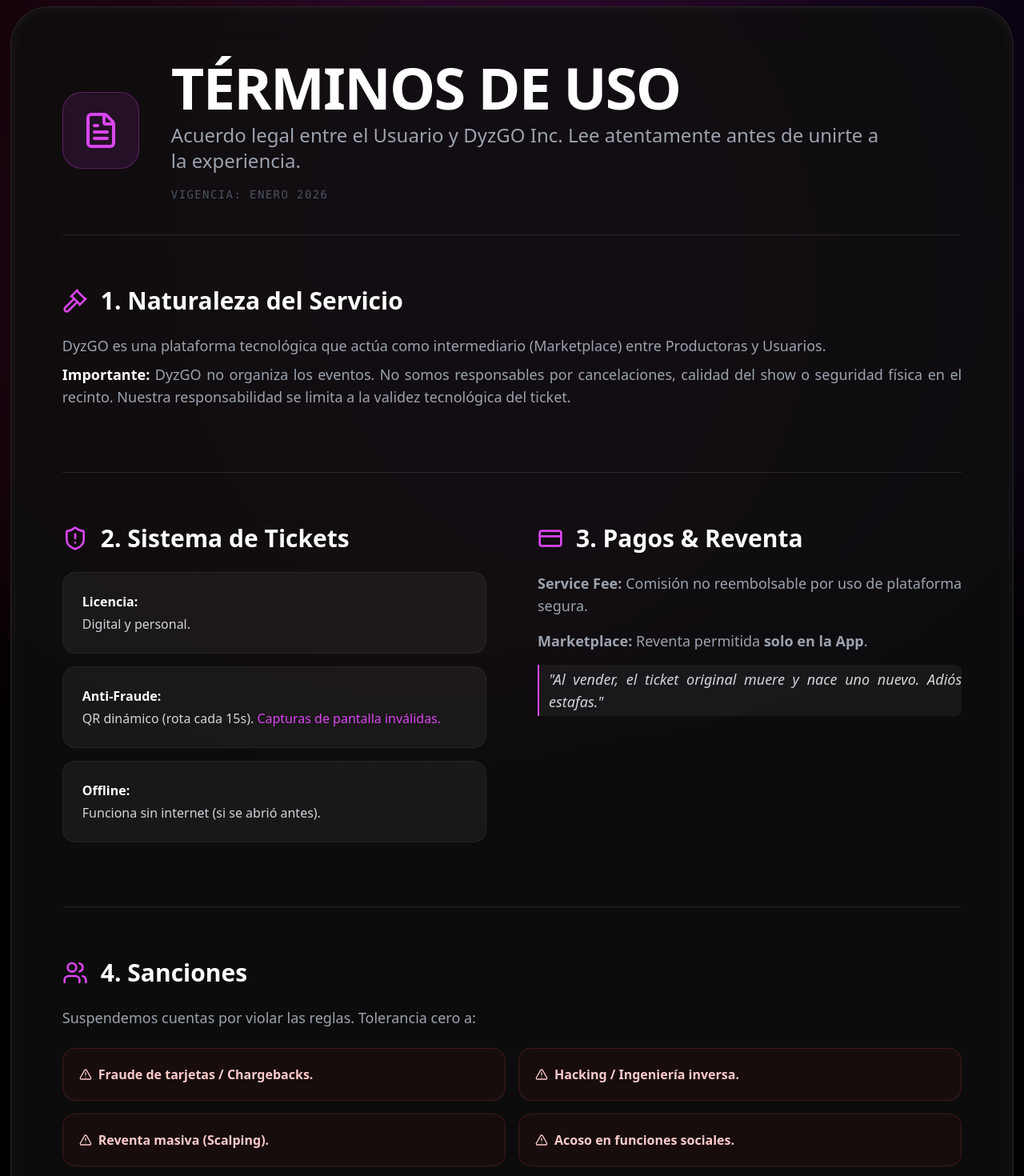
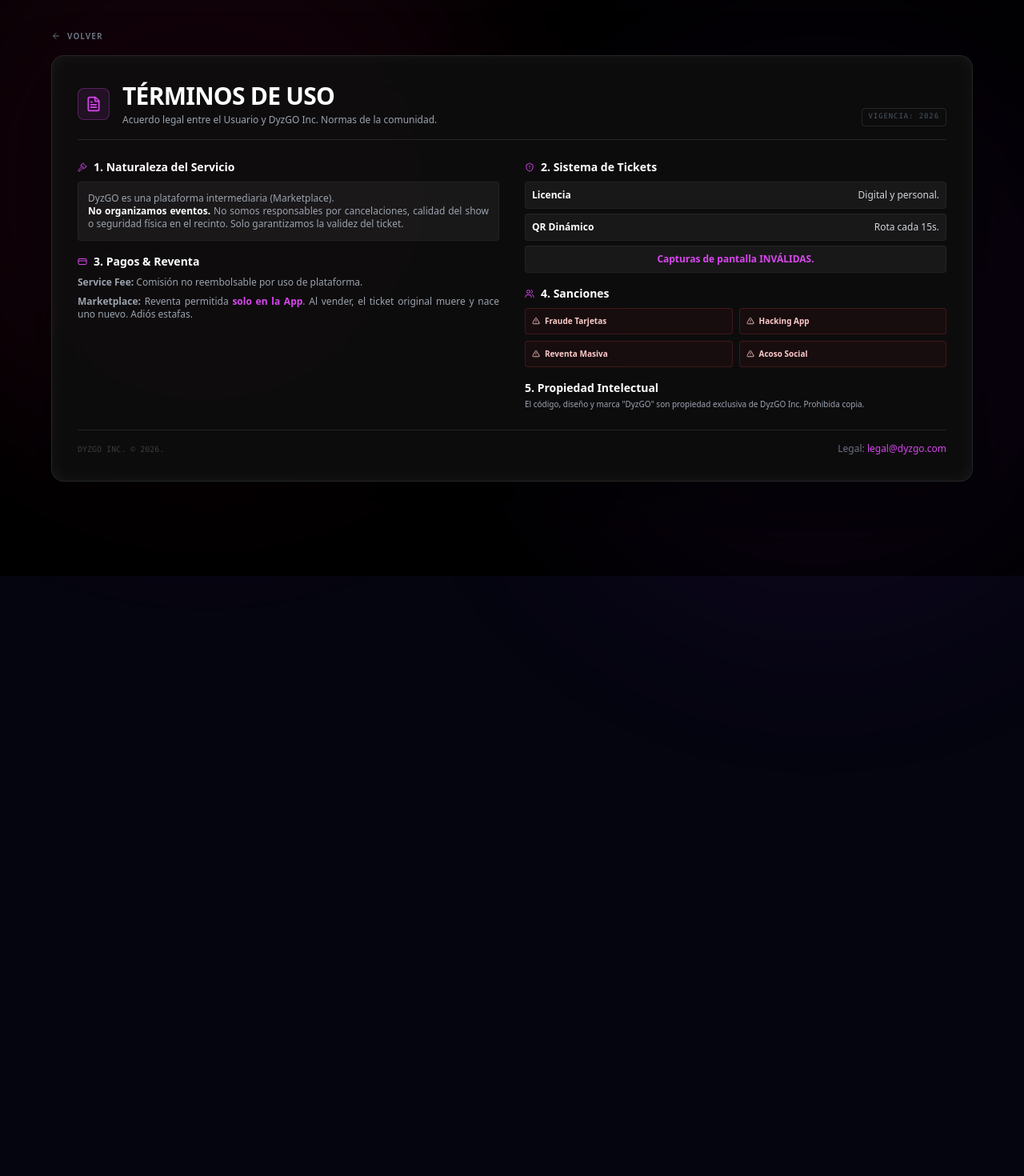
Before and after one commit to dyzgolanding/dyzgo-landing, a Next.js app: page /terms in a window 1280 px wide. Shown: the part 80-1550 px from the top of the page at 80% size. After the commit the page ends 800 px from the top, so only its background shows below. Built offline with nearby package versions, Linux system fonts and the light colour scheme.

Commit message:
Update page.tsx

```diff
--- a/app/terms/page.tsx
+++ b/app/terms/page.tsx
@@ -3,163 +3,137 @@
 import React from "react";
 import { ArrowLeft, FileText, Gavel, AlertTriangle, CreditCard, Users, ShieldAlert } from "lucide-react";
 import Link from "next/link";
-// IMPORTANTE: Importamos 'Variants' aquí también
 import { motion, Variants } from "framer-motion";
 
 export default function TermsPage() {
-
-  // AÑADIDO: ': Variants' para corregir el error de tipo
   const containerVariants: Variants = {
-    hidden: { opacity: 0, y: 20 },
-    visible: {
-      opacity: 1,
-      y: 0,
-      transition: { duration: 0.6, ease: "easeOut" }
-    },
+    hidden: { opacity: 0, scale: 0.98 },
+    visible: { opacity: 1, scale: 1, transition: { duration: 0.4, ease: "easeOut" } },
   };
 
   return (
-    <div className="min-h-screen bg-black text-white font-sans selection:bg-neonPink/30 relative overflow-x-hidden flex flex-col items-center py-4 md:py-10">
+    <div className="min-h-screen bg-black text-white font-sans selection:bg-neonPink/30 relative overflow-x-hidden flex flex-col items-center justify-center py-4 md:py-8">
 
-      <div className="fixed inset-0 z-0 pointer-events-none">
-        <motion.div
-           animate={{ rotate: 360, scale: [1, 1.2, 1] }}
-           transition={{ duration: 50, repeat: Infinity, ease: "linear" }}
-           className="absolute top-[-20%] left-[-10%] w-[90vw] h-[90vw] bg-[#db2777]/15 blur-[100px] rounded-full"
-        />
-        <motion.div
-           animate={{ rotate: -360, scale: [1, 1.1, 1] }}
-           transition={{ duration: 55, repeat: Infinity, ease: "linear" }}
-           className="absolute bottom-[-20%] right-[-10%] w-[90vw] h-[90vw] bg-[#581c87]/20 blur-[100px] rounded-full"
-        />
+      <div className="fixed inset-0 z-0 pointer-events-none opacity-50">
+        <div className="absolute top-[-10%] left-[-10%] w-[60vw] h-[60vw] bg-[#db2777]/15 blur-[100px] rounded-full" />
+        <div className="absolute bottom-[-10%] right-[-10%] w-[60vw] h-[60vw] bg-[#581c87]/20 blur-[100px] rounded-full" />
       </div>
 
       <motion.div
         variants={containerVariants}
         initial="hidden"
         animate="visible"
-        className="w-full md:w-[98vw] relative z-10 flex flex-col items-center"
+        // ANCHO EXTENDIDO PERO CONTENIDO: max-w-6xl
+        className="w-[95%] md:max-w-6xl relative z-10 flex flex-col items-center"
       >
-        <div className="w-[92%] md:w-full md:px-8 mb-4 md:mb-6">
-          <Link href="/" className="inline-flex items-center gap-2 text-gray-500 hover:text-neonPink transition-colors group uppercase text-[10px] md:text-sm font-bold tracking-widest">
-            <ArrowLeft size={14} className="group-hover:-translate-x-1 transition-transform" /> Volver
+        <div className="w-full mb-4 flex justify-start">
+          <Link href="/" className="inline-flex items-center gap-2 text-gray-500 hover:text-neonPink transition-colors group uppercase text-[10px] font-bold tracking-widest">
+            <ArrowLeft size={12} className="group-hover:-translate-x-1 transition-transform" /> Volver
           </Link>
         </div>
 
-        {/* Panel de Vidrio Adaptativo */}
-        <div className="glass-panel w-[95%] md:w-full p-4 md:p-16 rounded-2xl md:rounded-[3rem] border border-white/10 bg-black/70 backdrop-blur-3xl shadow-[0_0_60px_rgba(219,39,119,0.15)]">
+        {/* Panel Estilo Dashboard */}
+        <div className="glass-panel w-full p-4 md:p-8 rounded-2xl border border-white/10 bg-black/80 backdrop-blur-xl shadow-2xl">
 
-          {/* Header */}
-          <div className="flex flex-col md:flex-row items-start md:items-center gap-4 md:gap-10 mb-6 md:mb-16 border-b border-white/10 pb-6 md:pb-10">
-             <div className="w-10 h-10 md:w-24 md:h-24 rounded-xl md:rounded-3xl bg-neonPink/10 border border-neonPink/30 flex items-center justify-center shrink-0">
-                <FileText className="text-neonPink w-5 h-5 md:w-12 md:h-12"/>
+          {/* Header Compacto */}
+          <div className="flex items-center gap-4 mb-6 border-b border-white/10 pb-4">
+             <div className="w-10 h-10 rounded-lg bg-neonPink/10 border border-neonPink/30 flex items-center justify-center shrink-0">
+                <FileText className="text-neonPink w-5 h-5"/>
              </div>
-             <div className="flex-1">
-                <h1 className="text-2xl md:text-7xl font-black uppercase tracking-tight text-white leading-none mb-2">Términos de Uso</h1>
-                <p className="text-xs md:text-2xl text-gray-400 font-medium max-w-4xl leading-snug">
-                  Acuerdo legal entre el Usuario y DyzGO Inc. Lee atentamente antes de unirte a la experiencia.
+             <div className="flex-1 flex flex-col md:flex-row md:items-end justify-between gap-2">
+                <div>
+                    <h1 className="text-xl md:text-3xl font-black uppercase tracking-tight text-white leading-none">Términos de Uso</h1>
+                    <p className="text-[10px] md:text-xs text-gray-400 font-medium mt-1">
+                      Acuerdo legal entre el Usuario y DyzGO Inc. Normas de la comunidad.
                     </p>
-                <p className="text-[9px] md:text-sm text-gray-600 mt-2 md:mt-4 font-mono uppercase tracking-widest">Vigencia: Enero 2026</p>
+                </div>
+                <span className="text-[9px] text-gray-600 font-mono uppercase tracking-widest border border-white/10 px-2 py-1 rounded">Vigencia: 2026</span>
              </div>
           </div>
 
-          {/* Contenido Legal */}
-          <div className="space-y-6 md:space-y-20 text-gray-300">
+          {/* GRID DE 2 COLUMNAS (Información Densa) */}
+          <div className="grid grid-cols-1 md:grid-cols-2 gap-4 md:gap-x-8 md:gap-y-6 text-gray-300">
 
-            {/* 1. Naturaleza */}
-            <section className="space-y-2 md:space-y-6">
-              <h3 className="text-white text-sm md:text-3xl font-bold flex items-center gap-2 md:gap-4">
-                <Gavel className="text-neonPink w-4 h-4 md:w-8 md:h-8" /> 1. Naturaleza del Servicio
+            {/* Columna Izquierda */}
+            <div className="space-y-4">
+                <section>
+                  <h3 className="text-white text-xs md:text-sm font-bold flex items-center gap-2 mb-2">
+                    <Gavel className="text-neonPink w-3 h-3" /> 1. Naturaleza del Servicio
                   </h3>
-              <div className="prose prose-invert max-w-none text-[10px] md:text-lg leading-relaxed text-gray-400 text-justify">
-                <p className="mb-2">
-                  DyzGO es una plataforma tecnológica que actúa como intermediario (Marketplace) entre Productoras y Usuarios.
+                  <div className="bg-white/5 p-3 rounded border border-white/5 text-[10px] md:text-xs leading-relaxed text-gray-400 text-justify">
+                    DyzGO es una plataforma intermediaria (Marketplace).
+                    <br/><strong className="text-white">No organizamos eventos.</strong> No somos responsables por cancelaciones, calidad del show o seguridad física en el recinto. Solo garantizamos la validez del ticket.
+                  </div>
+                </section>
+
+                <section>
+                  <h3 className="text-white text-xs md:text-sm font-bold flex items-center gap-2 mb-2">
+                    <CreditCard className="text-neonPink w-3 h-3" /> 3. Pagos & Reventa
+                  </h3>
+                  <div className="text-[10px] md:text-xs leading-relaxed text-gray-400 text-justify space-y-2">
+                    <p>
+                      <strong>Service Fee:</strong> Comisión no reembolsable por uso de plataforma.
                     </p>
                     <p>
-                  <strong className="text-white">Importante:</strong> DyzGO no organiza los eventos. No somos responsables por cancelaciones, calidad del show o seguridad física en el recinto. Nuestra responsabilidad se limita a la validez tecnológica del ticket.
+                      <strong>Marketplace:</strong> Reventa permitida <strong className="text-neonPink">solo en la App</strong>. Al vender, el ticket original muere y nace uno nuevo. Adiós estafas.
                     </p>
                   </div>
                 </section>
+            </div>
 
-            <div className="grid grid-cols-1 md:grid-cols-2 gap-4 md:gap-16 border-t border-white/10 pt-6 md:pt-16">
-                {/* 2. Tickets */}
-                <section className="space-y-2 md:space-y-6">
-                  <h3 className="text-white text-sm md:text-3xl font-bold flex items-center gap-2 md:gap-4">
-                    <ShieldAlert className="text-neonPink w-4 h-4 md:w-8 md:h-8" /> 2. Sistema de Tickets
+            {/* Columna Derecha */}
+            <div className="space-y-4">
+                <section>
+                  <h3 className="text-white text-xs md:text-sm font-bold flex items-center gap-2 mb-2">
+                    <ShieldAlert className="text-neonPink w-3 h-3" /> 2. Sistema de Tickets
                   </h3>
-                  <ul className="space-y-2 md:space-y-4">
-                    <li className="bg-white/5 p-3 md:p-6 rounded-lg md:rounded-2xl border border-white/5 text-[10px] md:text-base">
-                      <strong className="text-white block mb-1">Licencia:</strong> Digital y personal.
+                  <ul className="space-y-1.5">
+                    <li className="bg-white/5 p-2 rounded border border-white/5 text-[10px] md:text-xs flex justify-between">
+                      <strong className="text-white">Licencia</strong> <span>Digital y personal.</span>
                     </li>
-                    <li className="bg-white/5 p-3 md:p-6 rounded-lg md:rounded-2xl border border-white/5 text-[10px] md:text-base">
-                      <strong className="text-white block mb-1">Anti-Fraude:</strong> QR dinámico (rota cada 15s). <span className="text-neonPink">Capturas de pantalla inválidas.</span>
+                    <li className="bg-white/5 p-2 rounded border border-white/5 text-[10px] md:text-xs flex justify-between">
+                      <strong className="text-white">QR Dinámico</strong> <span>Rota cada 15s.</span>
                     </li>
-                    <li className="bg-white/5 p-3 md:p-6 rounded-lg md:rounded-2xl border border-white/5 text-[10px] md:text-base">
-                      <strong className="text-white block mb-1">Offline:</strong> Funciona sin internet (si se abrió antes).
+                    <li className="bg-white/5 p-2 rounded border border-white/5 text-[10px] md:text-xs text-center text-neonPink font-bold">
+                      Capturas de pantalla INVÁLIDAS.
                     </li>
                   </ul>
                 </section>
 
-                {/* 3. Pagos */}
-                <section className="space-y-2 md:space-y-6">
-                  <h3 className="text-white text-sm md:text-3xl font-bold flex items-center gap-2 md:gap-4">
-                    <CreditCard className="text-neonPink w-4 h-4 md:w-8 md:h-8" /> 3. Pagos & Reventa
+                <section>
+                  <h3 className="text-white text-xs md:text-sm font-bold flex items-center gap-2 mb-2">
+                    <Users className="text-neonPink w-3 h-3" /> 4. Sanciones
                   </h3>
-                  <div className="text-[10px] md:text-lg leading-relaxed text-gray-400 text-justify space-y-2 md:space-y-4">
-                    <p>
-                      <strong>Service Fee:</strong> Comisión no reembolsable por uso de plataforma segura.
-                    </p>
-                    <p>
-                      <strong>Marketplace:</strong> Reventa permitida <strong>solo en la App</strong>.
-                    </p>
-                    <div className="border-l-2 border-neonPink pl-3 py-1 italic text-gray-300 bg-white/5 rounded-r-lg">
-                      "Al vender, el ticket original muere y nace uno nuevo. Adiós estafas."
+                  <div className="grid grid-cols-2 gap-2">
+                     <div className="p-2 rounded bg-red-900/10 border border-red-500/20 text-red-200 text-[9px] md:text-[10px] font-bold flex items-center gap-1.5">
+                        <AlertTriangle size={10}/> Fraude Tarjetas
                      </div>
+                     <div className="p-2 rounded bg-red-900/10 border border-red-500/20 text-red-200 text-[9px] md:text-[10px] font-bold flex items-center gap-1.5">
+                        <AlertTriangle size={10}/> Hacking App
                      </div>
-                </section>
+                     <div className="p-2 rounded bg-red-900/10 border border-red-500/20 text-red-200 text-[9px] md:text-[10px] font-bold flex items-center gap-1.5">
+                        <AlertTriangle size={10}/> Reventa Masiva
                      </div>
-
-            {/* 4. Conducta */}
-            <section className="space-y-2 md:space-y-6 border-t border-white/10 pt-6 md:pt-16">
-              <h3 className="text-white text-sm md:text-3xl font-bold flex items-center gap-2 md:gap-4">
-                <Users className="text-neonPink w-4 h-4 md:w-8 md:h-8" /> 4. Sanciones
-              </h3>
-              <p className="text-[10px] md:text-lg leading-relaxed text-gray-400 text-justify">
-                Suspendemos cuentas por violar las reglas. Tolerancia cero a:
-              </p>
-              <div className="grid grid-cols-1 sm:grid-cols-2 gap-2 md:gap-4 mt-2 md:mt-6">
-                 <div className="p-3 md:p-5 rounded-lg md:rounded-2xl bg-red-900/10 border border-red-500/20 text-red-200 text-[10px] md:text-base font-bold flex items-center gap-2">
-                    <AlertTriangle size={16}/> Fraude de tarjetas / Chargebacks.
-                 </div>
-                 <div className="p-3 md:p-5 rounded-lg md:rounded-2xl bg-red-900/10 border border-red-500/20 text-red-200 text-[10px] md:text-base font-bold flex items-center gap-2">
-                    <AlertTriangle size={16}/> Hacking / Ingeniería inversa.
-                 </div>
-                 <div className="p-3 md:p-5 rounded-lg md:rounded-2xl bg-red-900/10 border border-red-500/20 text-red-200 text-[10px] md:text-base font-bold flex items-center gap-2">
-                    <AlertTriangle size={16}/> Reventa masiva (Scalping).
-                 </div>
-                 <div className="p-3 md:p-5 rounded-lg md:rounded-2xl bg-red-900/10 border border-red-500/20 text-red-200 text-[10px] md:text-base font-bold flex items-center gap-2">
-                    <AlertTriangle size={16}/> Acoso en funciones sociales.
+                     <div className="p-2 rounded bg-red-900/10 border border-red-500/20 text-red-200 text-[9px] md:text-[10px] font-bold flex items-center gap-1.5">
+                        <AlertTriangle size={10}/> Acoso Social
                      </div>
                   </div>
                 </section>
 
-            {/* 5. Propiedad */}
-            <section className="bg-white/5 rounded-xl md:rounded-[2rem] p-4 md:p-12 border border-white/10">
-              <h3 className="text-white text-sm md:text-3xl font-bold mb-2 md:mb-6">5. Propiedad Intelectual</h3>
-              <p className="text-[10px] md:text-lg leading-relaxed text-gray-300">
-                El código, diseño, algoritmo QR y marca "DyzGO" son propiedad exclusiva de DyzGO Inc. Prohibida su copia.
-              </p>
+                <section>
+                   <h3 className="text-white text-xs md:text-sm font-bold mb-1">5. Propiedad Intelectual</h3>
+                   <p className="text-[10px] text-gray-400 leading-snug">El código, diseño y marca "DyzGO" son propiedad exclusiva de DyzGO Inc. Prohibida copia.</p>
                 </section>
+            </div>
 
           </div>
 
-          {/* Footer Legal */}
-          <div className="mt-8 md:mt-24 pt-6 md:pt-10 border-t border-white/10 text-center flex flex-col gap-1 md:gap-4">
-             <p className="text-gray-500 text-[9px] md:text-lg font-sans">
+          <div className="mt-6 pt-4 border-t border-white/10 text-center flex justify-between items-center">
+             <p className="text-white/20 text-[8px] md:text-[10px] font-mono uppercase">
+               DyzGO Inc. © 2026.
+             </p>
+             <p className="text-gray-500 text-[9px] md:text-xs font-sans">
                Legal: <span className="text-neonPink hover:underline cursor-pointer">legal@dyzgo.com</span>
-             </p>
-             <p className="text-white/20 text-[8px] md:text-sm font-mono uppercase">
-               DyzGO Inc. © 2026.
              </p>
           </div>
         </div>
@@ -168,8 +142,7 @@
       <style jsx global>{`
         .glass-panel {
           background: rgba(15, 15, 15, 0.85);
-          backdrop-filter: blur(30px);
-          -webkit-backdrop-filter: blur(30px);
+          backdrop-filter: blur(25px);
         }
       `}</style>
     </div>
```
Lines whose indentation alone changed are shown as unchanged.
